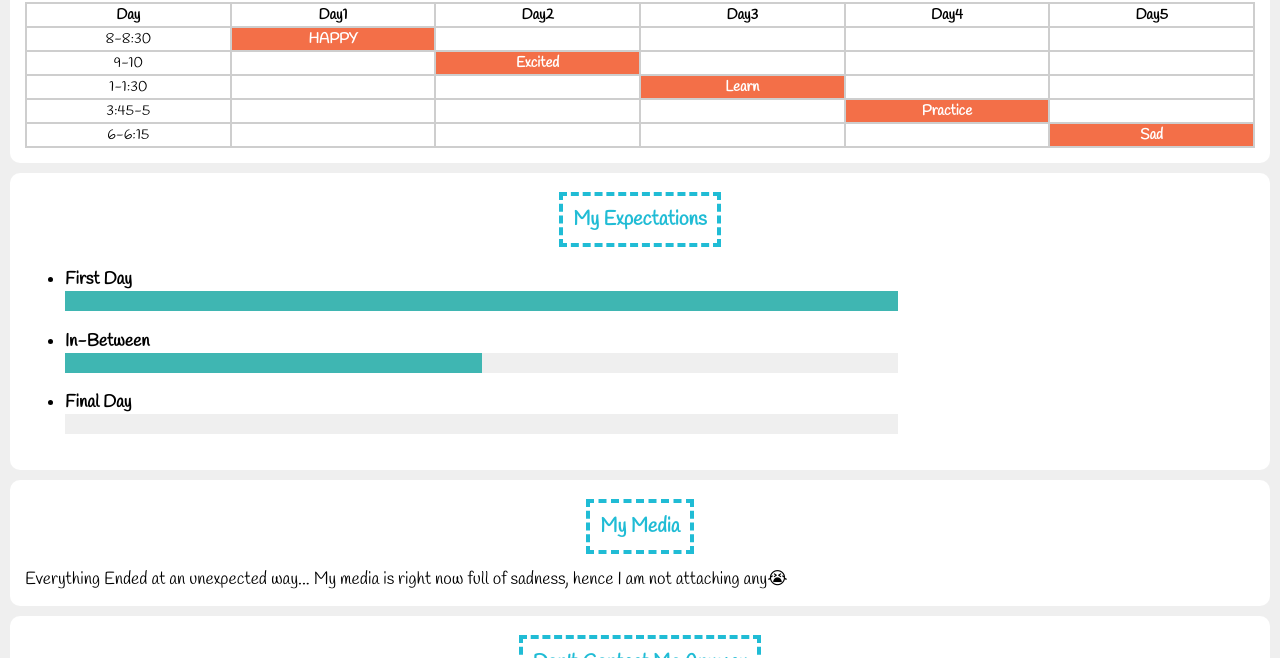
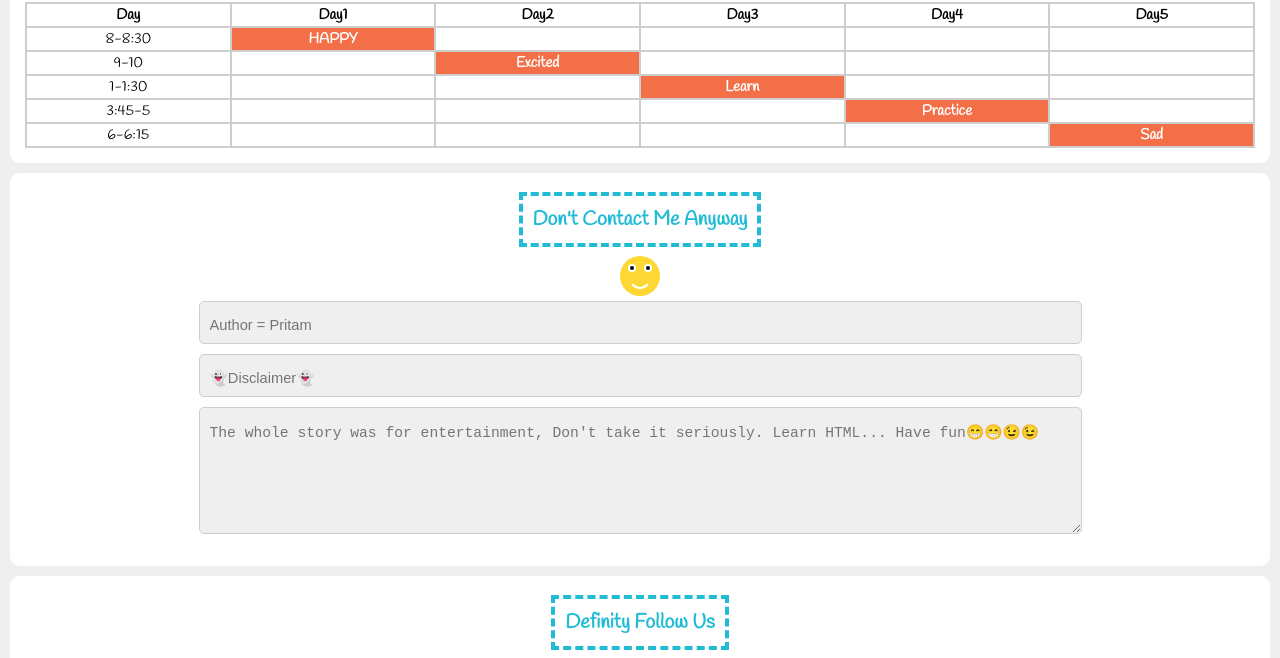
Before and after one commit to EdiTechStudio/Beta-ETS, a plain HTML site: page index.html in a window 1280 px wide. Shown: the part 484-1142 px from the top of the page. Drawn offline with Linux system fonts and the light colour scheme.

Commit message:
Update index.html

```diff
--- a/index.html
+++ b/index.html
@@ -3,13 +3,13 @@
     <head>
         <title>EdiTechStudio - But Beta!</title>
         <link href="https://fonts.googleapis.com/css?family=Handlee" rel="stylesheet">
-        <link rel="stylesheet" href="index.css">
+        <link href="index.css" rel="stylesheet">
     </head>
 
     <body>
         <!-- header start -->
         <div id="header" class="section">
-            <img alt="" class="img-circle" src="/favicon.svg">
+            <img alt="" class="img-circle" src="/favicon.ico">
             <p>EdiTechStudio</p>
         </div>
         <!-- header end -->
@@ -80,34 +80,6 @@
         </div>
         <!-- My Schedule section end -->
 
-
-        <!-- My Skills section start -->
-        <div class="section">
-            <h1><span>My Expectations</span></h1>
-            <ul>
-                <li>First Day <br />
-                    <progress min="0" max="100" value="100"></progress>
-                </li>
-                <li>In-Between <br />
-                    <progress min="0" max="100" value="50"></progress>
-                </li>
-                <li>Final Day <br />
-                    <progress min="0" max="100" value="-10"></progress>
-                </li>
-            </ul>
-        </div>
-        <!-- My Skills section end -->
-
-
-         <!-- Media section start -->
-        <div class="section">
-            <h1><span>My Media</span></h1>
-<table border="">
-            Everything Ended at an unexpected way... My media is right now full of sadness, hence I am not attaching any😭
-</table>
-        </div>
-        <!-- Media section end -->
-
         <!-- Form section start -->
        <div class="section">
             <h1><span>Don't Contact Me Anyway</span></h1>
```
